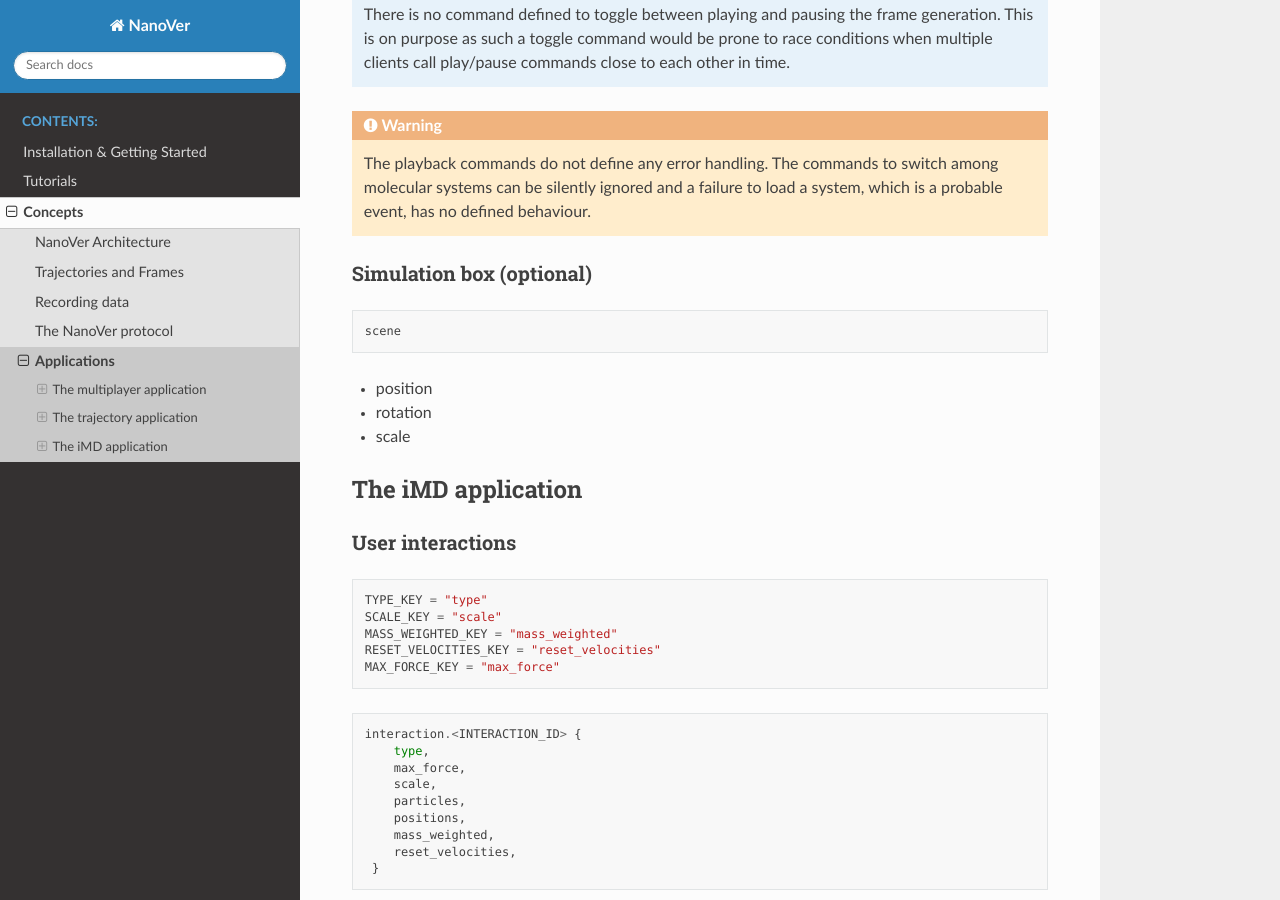
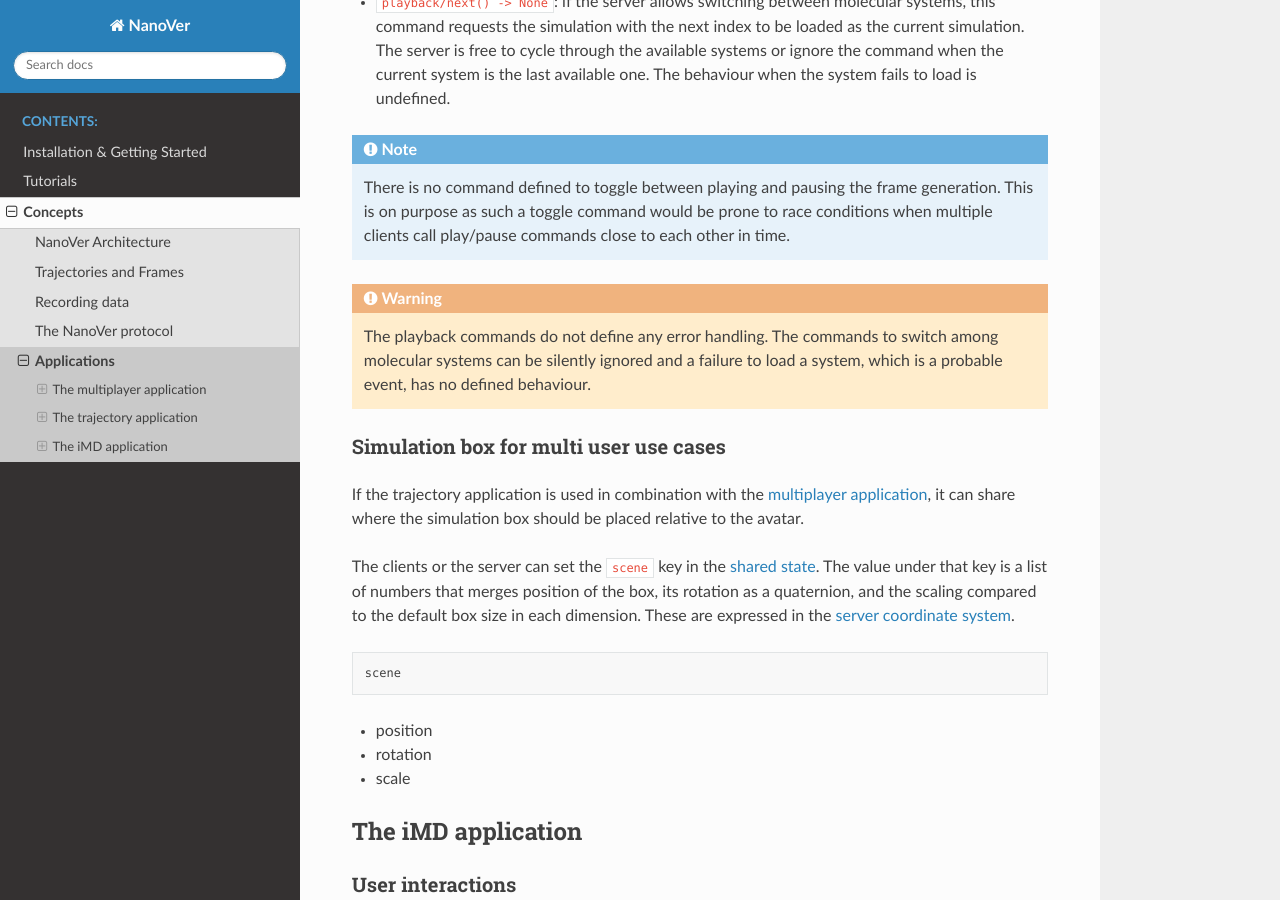
Before and after one commit to IRL2/nanover-docs, a Sphinx documentation site: the page built from source/concepts/applications.rst, in a window 1280 px wide and 900 px high, scrolled down 9139 px. Built offline with Sphinx 7.4.7 and the Read the Docs theme 2.0.0, drawn with Linux system fonts in a browser that asks for light colours; pages that are not in the unit, such as notebooks, are missing from menus; some of the changed text lies outside the part shown.

Commit message:
Some more application documentation

```diff
--- a/source/concepts/applications.rst
+++ b/source/concepts/applications.rst
@@ -8,6 +8,8 @@
 specifies what the commands should be. This points are defined by applications.
 Applications define how to use the different services and how to format the
 content for specific tasks.
+
+.. _multiplayer-application:
 
 The multiplayer application
 ---------------------------
@@ -40,6 +42,8 @@
 
 A multiplayer application can optionally implement the :ref:`radial orient
 <radial-orient>` method to place the avatars in a circle around a point.
+
+.. _multiplayer-coordinate-systems:
 
 Coordinate systems
 ~~~~~~~~~~~~~~~~~~
@@ -329,6 +333,15 @@
   a name, set it to an empty string. When applicable, it is recommended to use
   the names used in the Protein Data Bank.
 
+.. warning::
+
+   Many integrators are based on the leap from integration method that
+   calculates the velocities at the half step. Simulation engines will
+   typically report these half step velocities with the forces and the
+   positions for the time step. Except in specific implementations, the
+   FrameData will report the velocities in the same way as the simulation
+   engine.
+
 .. note::
 
    The application used to define a ``particle.types`` key for non-atomic
@@ -445,17 +458,17 @@
 A trajectory application can define the following commands in the :ref:`command
 service <command-service>` to control the stream of frames:
 
-* ``playback/play() -> None``: in combination with ``playback/pause``, this command
-  controls if new frames are being generated or not. The command does not take
-  any argument and does not return anything.
-* ``playback/pause() -> None``: pauses the generation of frames. This command does not
-  take any argument and returns nothing.
-* ``playback/step() -> None``: generate the next frame and pause the frame generation. No
-  arguments, no return.
-* ``playback/reset() -> None``: reset the frame generation from the beginning. If the
-  frames are read from a pre-generated trajectory, it will start over from the
-  first frame. If the trajectory is being generated on-the-fly, it will restart
-  from the initial conditions. No arguments, no return.
+* ``playback/play() -> None``: in combination with ``playback/pause``, this
+  command controls if new frames are being generated or not. The command does
+  not take any argument and does not return anything.
+* ``playback/pause() -> None``: pauses the generation of frames. This command
+  does not take any argument and returns nothing.
+* ``playback/step() -> None``: generate the next frame and pause the frame
+  generation. No arguments, no return.
+* ``playback/reset() -> None``: reset the frame generation from the beginning.
+  If the frames are read from a pre-generated trajectory, it will start over
+  from the first frame. If the trajectory is being generated on-the-fly, it
+  will restart from the initial conditions. No arguments, no return.
 * ``playback/list() -> {simulations: list of strings}``: if the server allows
   switching between molecular systems, this command returns the list of
   available systems. The order of the systems must match the indices used by
@@ -488,8 +501,18 @@
    switch among molecular systems can be silently ignored and a failure to load
    a system, which is a probable event, has no defined behaviour.
 
-Simulation box (optional)
-~~~~~~~~~~~~~~~~~~~~~~~~~
+Simulation box for multi user use cases
+~~~~~~~~~~~~~~~~~~~~~~~~~~~~~~~~~~~~~~~
+
+If the trajectory application is used in combination with the :ref:`multiplayer
+application <multiplayer-application>`, it can share where the simulation box
+should be placed relative to the avatar.
+
+The clients or the server can set the ``scene`` key in the :ref:`shared state
+<state-service>`. The value under that key is a list of numbers that merges
+position of the box, its rotation as a quaternion, and the scaling compared to
+the default box size in each dimension. These are expressed in the :ref:`server
+coordinate system <multiplayer-coordinate-systems>`.
 
 .. code::
 
```
